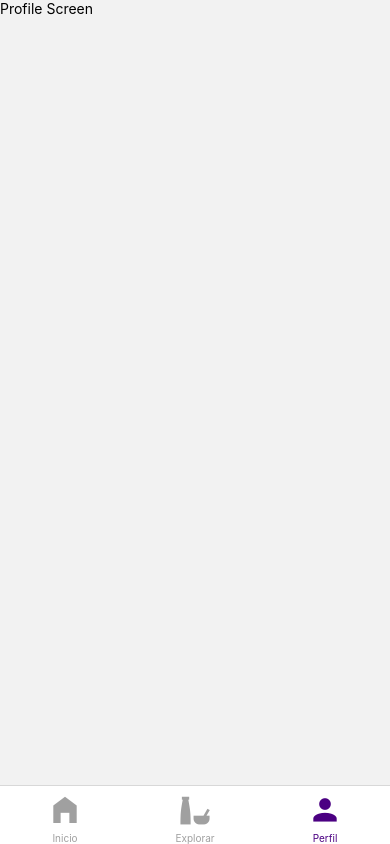
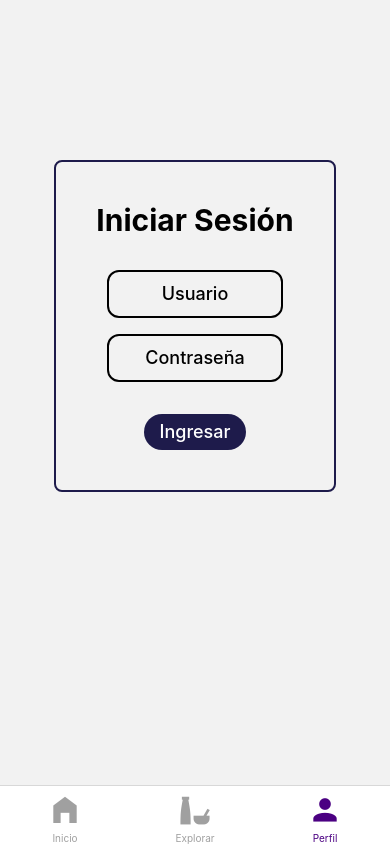
Before and after one commit to CristianT2/recuperatorio-mod5-pilis, a React Native app: screen /Profile in a window 390 px wide. Built offline with nearby package versions, Linux system fonts and the light colour scheme.

Commit message:
Se crearon las screens para el login

```diff
--- a/App.js
+++ b/App.js
@@ -3,19 +3,22 @@ import { StatusBar } from 'expo-status-bar';
 import { MainStackScreen } from './src/screens/home/MainStackScreen';
 import { FoodDetailScreen } from './src/screens/food-detail/FoodDetailScreen';
 import { createNativeStackNavigator } from '@react-navigation/native-stack';
+import { UserProvider} from './src/contexts/UserContext';
 
 const FoodListStack = createNativeStackNavigator();
 
 export default function App() {
   return (
     <>
+      <UserProvider>
         <NavigationContainer>
           <FoodListStack.Navigator screenOptions={{ headerShown: false }}>
             <FoodListStack.Screen name='Main' component={MainStackScreen} />
             <FoodListStack.Screen name='FoodDetail' component={FoodDetailScreen} />
           </FoodListStack.Navigator>
         </NavigationContainer>
-      <StatusBar style='auto'/>
+      </UserProvider>
+      <StatusBar style='auto' />
     </>
   );
 };
--- a/package.json
+++ b/package.json
@@ -17,6 +17,7 @@
     "expo-status-bar": "~1.6.0",
     "nativewind": "^2.0.11",
     "react": "18.2.0",
+    "react-hook-form": "^7.47.0",
     "react-native": "0.72.6",
     "react-native-safe-area-context": "4.6.3",
     "react-native-screens": "~3.22.0"
--- /dev/null
+++ b/src/api/user.service.js
@@ -0,0 +1,12 @@
+import { api } from './api';
+
+const SERVICE_ENDPOINT = `${api.server + api.apiVersion}/users`;
+
+export const getUsers = async () => {
+  try {
+    const response = await fetch(SERVICE_ENDPOINT);
+    return response.json();
+  } catch {
+    throw new Error('could not fetch users');
+  }
+}
--- /dev/null
+++ b/src/contexts/UserContext.js
@@ -0,0 +1,18 @@
+import { createContext, useState } from "react";
+
+export const UserContext =  createContext({
+  currentUser: {},
+  setCurrentUser: () => {}
+});
+
+export const UserProvider = ({ children }) => {
+
+  const [ currentUser, setCurrentUser ] = useState(null);
+  const value = { currentUser, setCurrentUser };
+
+  return (
+    <UserContext.Provider value={value}>
+      {children}
+    </UserContext.Provider>
+  );
+};
--- a/src/screens/home/HomeScreen.jsx
+++ b/src/screens/home/HomeScreen.jsx
@@ -15,7 +15,7 @@ export const HomeScreen = () => {
           height: ScreenHeight,
         }}
       >
-        <Text className="m-auto pt-12 text-4xl font-extrabold text-white text-center w-9|/12">
+        <Text className="m-auto pt-12 text-4xl font-extrabold text-white text-center w-9/12">
           Conocé la Gastronomía de Jujuy
         </Text>
       </ImageBackground>
--- /dev/null
+++ b/src/screens/login/LoginScreen.jsx
@@ -0,0 +1,74 @@
+import React, { useContext } from "react";
+import { useNavigation } from "@react-navigation/native";
+import { UserContext } from "../../contexts/UserContext";
+import { Controller, useForm } from "react-hook-form";
+import { TouchableOpacity, View, Text, TextInput } from "react-native";
+import { getUsers } from "../../api/user.service";
+
+export const LoginScreen = () => {
+
+  const navigation = useNavigation();
+  const { setCurrentUser } = useContext(UserContext);
+  const { handleSubmit, control, formState: { errors } } = useForm({
+    defaultValues: {
+      username: '',
+      password: ''
+    }
+  });
+
+  const handleLogin = ({ username, password }) => {
+    getUsers()
+      .then(users => {
+        const user = users[0]
+        if (username === user.username && password === user.password) {
+          setCurrentUser({ username, password })
+          navigation.navigate('Home')
+        }
+      })
+      .catch(err => console.warn(err))
+  }
+  return (
+    <View className="justify-items-center mx-auto mt-40 p-10 border-solid border-2 border-indigo-950 rounded-lg">
+      <Text className="mx-auto font-bold text-3xl  mb-8">Iniciar Sesión</Text>
+      <Controller
+        control={control}
+        rules={{
+         required: true,
+        }}
+        render={({ field: { onChange, onBlur, value } }) => (
+          <TextInput
+            placeholder="Usuario"
+            onBlur={onBlur}
+            onChangeText={onChange}
+            value={value}
+            className="mx-auto w-44 border-solid border-2 rounded-xl text-lg py-2 px-2 font-medium text-center mb-4"
+          />
+        )}
+        name="username"
+      />
+      {errors.username && <Text>El nombre de usuario es requerido</Text>}
+
+      <Controller
+        control={control}
+        rules={{
+         required: true
+        }}
+        render={({ field: { onChange, onBlur, value } }) => (
+          <TextInput
+            placeholder="Contraseña"
+            onBlur={onBlur}
+            onChangeText={onChange}
+            value={value}
+            className="mx-auto w-44 border-solid border-2 rounded-xl text-lg py-2 px-2 font-medium text-center mb-4"
+          />
+        )}
+        name="password"
+      />
+      {errors.password && <Text>La contraseña es requerida</Text>}
+
+      <TouchableOpacity onPress={handleSubmit(handleLogin)} className="mx-auto mt-4 rounded-3xl px-4 py-1 bg-indigo-950">
+        <Text className="font-medium text-lg text-white">Ingresar</Text>
+      </TouchableOpacity>
+    </View>
+  );
+};
--- a/src/screens/profile/ProfileScreen.jsx
+++ b/src/screens/profile/ProfileScreen.jsx
@@ -1,9 +1,31 @@
-import { View, Text } from "react-native"
+import { useContext } from "react"
+import { View, Text, TouchableOpacity } from "react-native"
+import { SafeAreaView } from "react-native-safe-area-context"
+import { UserContext } from "../../contexts/UserContext"
+import { LoginScreen } from "../login/LoginScreen"
 
 export const ProfileScreen = () => {
+
+  const { currentUser, setCurrentUser } = useContext(UserContext);
+  const handleLogout = () => {
+    setCurrentUser(null)
+  }
+
   return (
-    <View>
-      <Text>Profile Screen</Text>
-    </View>
+    <SafeAreaView>
+      { currentUser
+          ?(
+            <View>
+              <Text className="mt-5 pl-2 font-medium text-2xl">Bienvenido {currentUser.username}</Text>
+              <TouchableOpacity  onPress={handleLogout} className="mx-auto mt-4 rounded-3xl px-4 py-1 bg-indigo-950">
+                <Text className="font-medium text-lg text-white">Salir</Text>
+              </TouchableOpacity>
+            </View>
+          ) : (
+            <LoginScreen />
+          )
+
+      }
+    </SafeAreaView>
   )
 }
```
Also changed, not shown: src/utils/data.js (renamed from src/data.js), 1 other file (tests, documents, lock files or other folders). Lines whose indentation alone changed are shown as unchanged.
